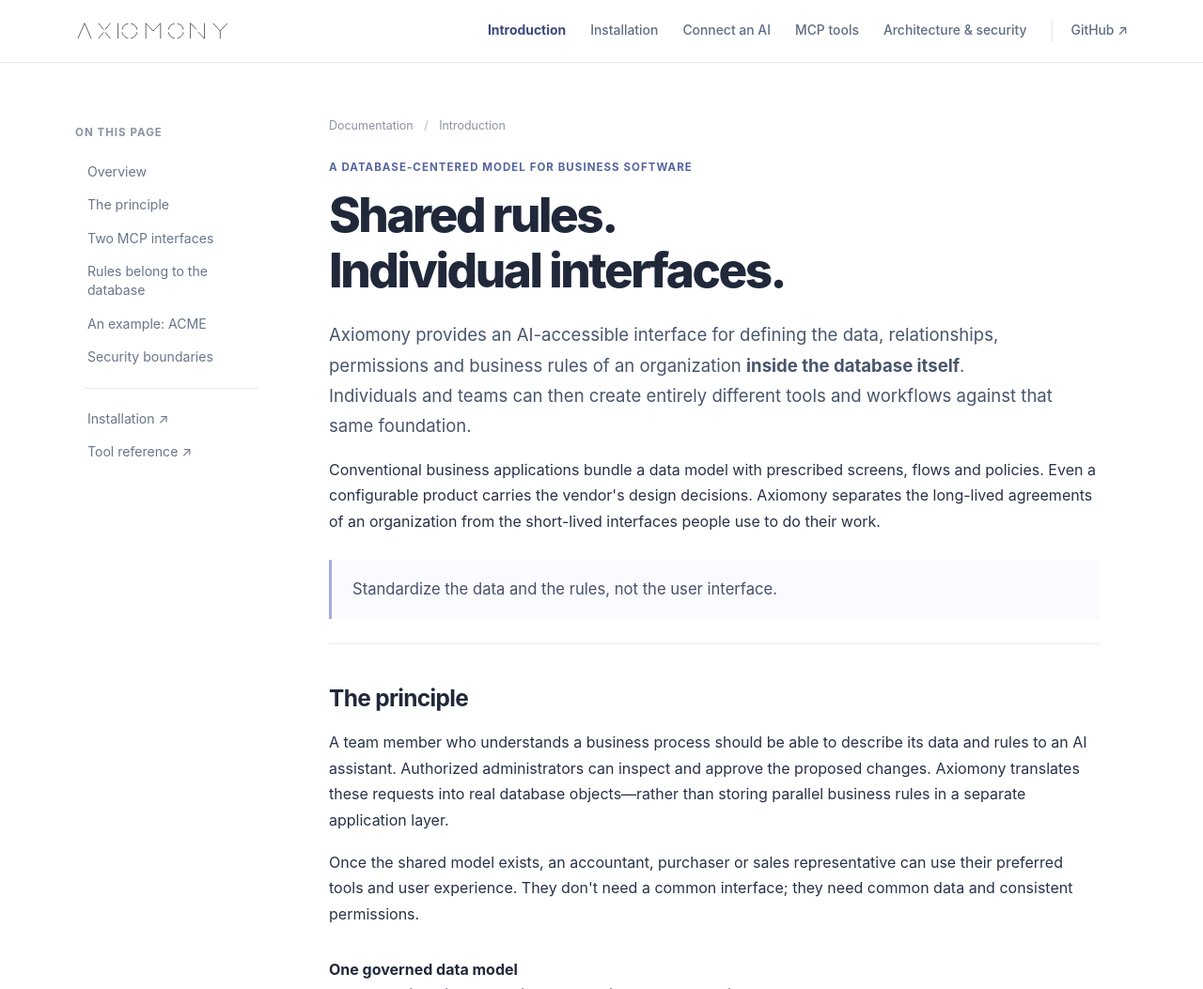
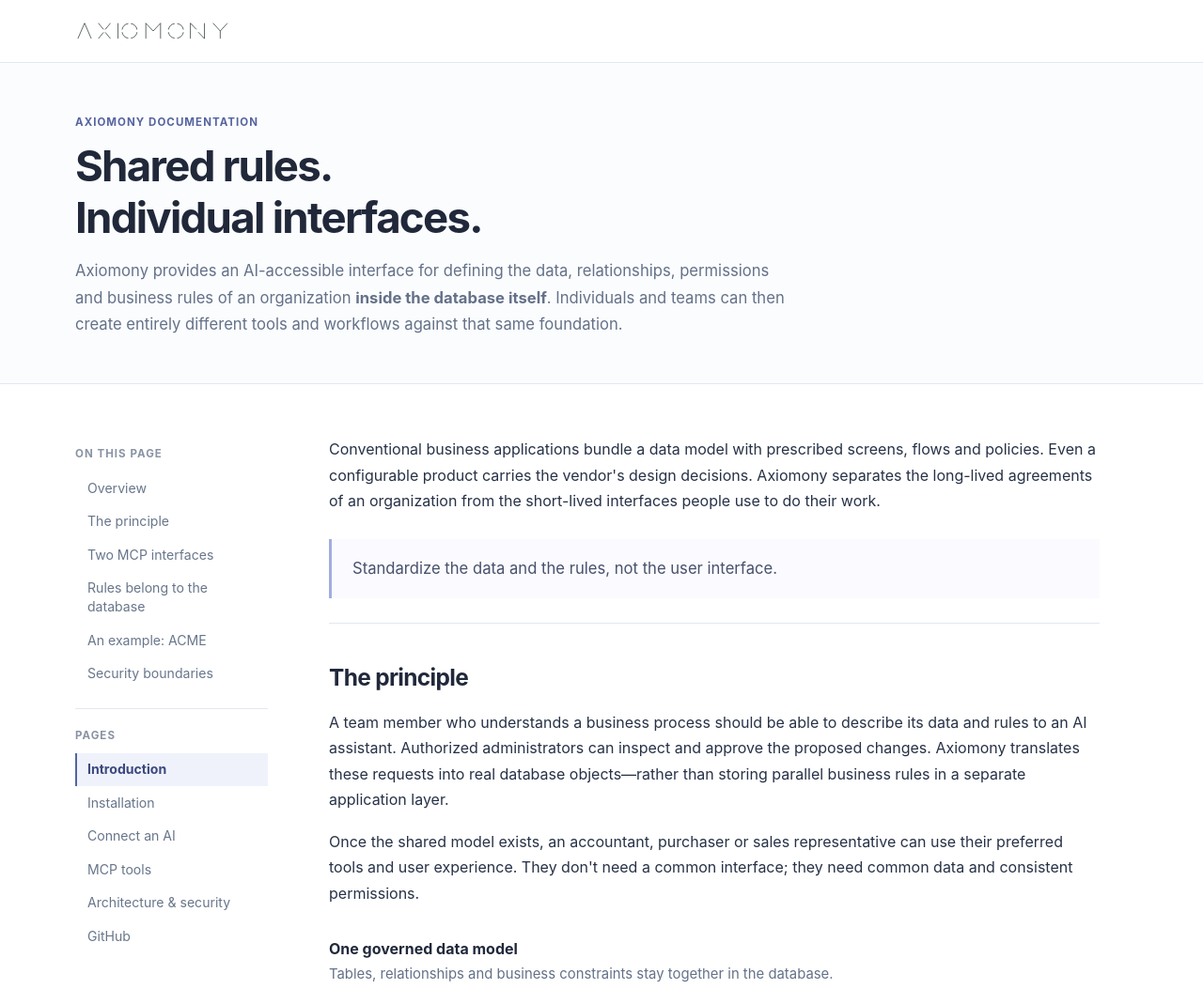
Before and after one commit to sjoerdvanderhoorn/axiomony, a website: page docs/index.html in a window 1280 px wide. Shown: the top 1053 px of the page at 94% size. Drawn offline with Linux system fonts and the light colour scheme.

Commit message:
Use a full-width documentation header and grouped sidebar on introduction

```diff
--- a/docs/index.html
+++ b/docs/index.html
@@ -12,37 +12,10 @@
 </head>
 <body>
 <a class="sr-only" href="#content">Skip to content</a>
-<header class="site-header"><nav class="nav container" aria-label="Main navigation">
-  <a class="brand" href="index.html" aria-label="Axiomony home"><img class="brand-lockup" src="assets/axiomony-wordmark.svg" alt="Axiomony"></a>
-  <button class="menu-toggle" type="button" data-menu-toggle aria-label="Toggle navigation" aria-expanded="false" aria-controls="primary-navigation">Menu</button>
-  <div class="nav-links" id="primary-navigation" data-nav-links>
-    <a href="index.html" aria-current="page">Introduction</a>
-    <a href="getting-started.html">Installation</a>
-    <a href="connect.html">Connect an AI</a>
-    <a href="tools.html">MCP tools</a>
-    <a href="concepts.html">Architecture &amp; security</a>
-    <a class="github-link" href="https://github.com/sjoerdvanderhoorn/axiomony" target="_blank" rel="noopener noreferrer">GitHub ↗</a>
-  </div>
-</nav></header>
-<main id="content" class="container overview-layout">
-  <aside class="overview-sidebar" aria-label="On this page">
-    <strong>On this page</strong>
-    <a href="#overview">Overview</a>
-    <a href="#principle">The principle</a>
-    <a href="#interfaces">Two MCP interfaces</a>
-    <a href="#data-authority">Rules belong to the database</a>
-    <a href="#example">An example: ACME</a>
-    <a href="#scope">Security boundaries</a>
-    <div class="side-divider"></div>
-    <a href="getting-started.html">Installation ↗</a>
-    <a href="tools.html">Tool reference ↗</a>
-  </aside>
-  <article class="intro-content">
-    <div class="breadcrumb">Documentation <span>/</span> Introduction</div>
-    <div class="eyebrow">A database-centered model for business software</div>
-    <h1 id="overview">Shared rules.<br>Individual interfaces.</h1>
-    <p class="intro-lead">Axiomony provides an AI-accessible interface for defining the data, relationships, permissions and business rules of an organization <strong>inside the database itself</strong>. Individuals and teams can then create entirely different tools and workflows against that same foundation.</p>
-    <p>Conventional business applications bundle a data model with prescribed screens, flows and policies. Even a configurable product carries the vendor's design decisions. Axiomony separates the long-lived agreements of an organization from the short-lived interfaces people use to do their work.</p>
+<header class="site-header"><nav class="nav container" aria-label="Axiomony"><a class="brand" href="index.html"><img class="brand-lockup" src="assets/axiomony-wordmark.svg" alt="Axiomony"></a></nav></header>
+<section class="page-intro" id="overview"><div class="container"><div class="eyebrow">Axiomony documentation</div><h1>Shared rules.<br>Individual interfaces.</h1><p>Axiomony provides an AI-accessible interface for defining the data, relationships, permissions and business rules of an organization <strong>inside the database itself</strong>. Individuals and teams can then create entirely different tools and workflows against that same foundation.</p></div></section><div class="container overview-layout">
+  <aside class="overview-sidebar sidebar" aria-label="Documentation navigation"><div class="sidebar-section"><strong>On this page</strong><div class="sidebar-links"><a href="#overview">Overview</a><a href="#principle">The principle</a><a href="#interfaces">Two MCP interfaces</a><a href="#data-authority">Rules belong to the database</a><a href="#example">An example: ACME</a><a href="#scope">Security boundaries</a></div></div><div class="sidebar-section sidebar-pages"><strong>Pages</strong><div class="sidebar-links"><a href="index.html" aria-current="page">Introduction</a><a href="getting-started.html">Installation</a><a href="connect.html">Connect an AI</a><a href="tools.html">MCP tools</a><a href="concepts.html">Architecture &amp; security</a><a href="https://github.com/sjoerdvanderhoorn/axiomony" target="_blank" rel="noopener noreferrer">GitHub</a></div></div></aside>
+  <main id="content" class="intro-content"><p>Conventional business applications bundle a data model with prescribed screens, flows and policies. Even a configurable product carries the vendor's design decisions. Axiomony separates the long-lived agreements of an organization from the short-lived interfaces people use to do their work.</p>
     <blockquote class="intro-quote">Standardize the data and the rules, not the user interface.</blockquote>
 
     <hr class="chapter-divider">
@@ -113,8 +86,8 @@
         <a href="concepts.html"><strong>Architecture &amp; security</strong><span>Where rules live and how access is enforced</span></a>
       </div>
     </section>
-  </article>
-</main>
+  </main>
+</div>
 <footer class="site-footer"><div class="container">
   <div class="footer-grid"><div><a class="brand" href="index.html"><img class="brand-lockup" src="assets/axiomony-wordmark.svg" alt="Axiomony"></a><p>Shared rules. Individual interfaces. Database-centered business software.</p></div>
   <nav class="footer-nav" aria-label="Footer navigation"><a href="index.html">Introduction</a><a href="getting-started.html">Installation</a><a href="connect.html">Connect an AI</a><a href="tools.html">MCP tools</a><a href="concepts.html">Architecture &amp; security</a></nav></div>
```
